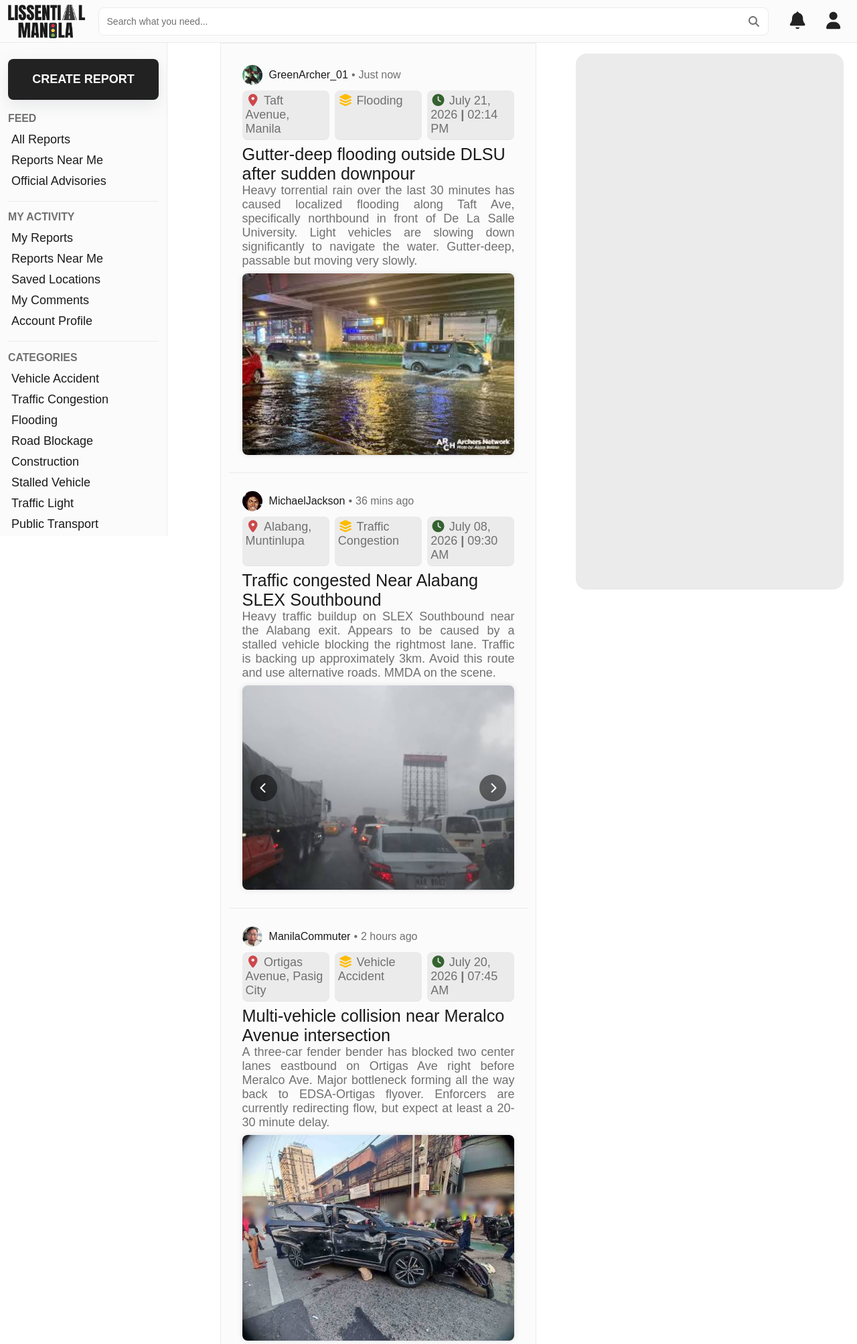
After one commit to itzflorence/IT-PROG-LissentialManila, a PHP site: page / in a window 1280 px wide. The commit adds this page. Shown: the top 2006 px of the page at 67% size. Run offline with PHP 8.4, Linux system fonts and the light colour scheme; some libraries are stand-ins or nearby versions; some web fonts are replaced.

Commit message:
fix: correct image source paths and improve HTML structure across multiple files

```diff
--- /dev/null
+++ b/index.php
@@ -0,0 +1,302 @@
+<!DOCTYPE html>
+<html lang="en">
+
+<head>
+    <meta charset="UTF-8">
+    <meta name="viewport" content="width=device-width, initial-scale=1.0">
+    <title>LissentialManila</title>
+    <link rel="stylesheet" href="style/user/home.css">
+    <link rel="stylesheet" href="https://cdnjs.cloudflare.com/ajax/libs/font-awesome/7.0.1/css/all.min.css"
+        integrity="sha512-2SwdPD6INVrV/lHTZbO2nodKhrnDdJK9/kg2XD1r9uGqPo1cUbujc+IYdlYdEErWNu69gVcYgdxlmVmzTWnetw=="
+        crossorigin="anonymous" referrerpolicy="no-referrer" />
+    <link rel="stylesheet" href="style/shared/post.css">
+
+    <script src="pages/shared-js/media-carousel.js" defer></script>
+</head>
+
+<body>
+    <nav>
+        <header class="navbar">
+            <div class="navbar-logo">
+                <a href="index.php">
+                    <img src="assets/LOGO/logo_normal.png" alt="LissentialManila Logo">
+                </a>
+            </div>
+
+            <div class="searchbar">
+                <input type="search" placeholder="Search what you need...">
+                <i class="fa-solid fa-magnifying-glass"></i>
+            </div>
+
+            <div class="icon-button-wrapper">
+                <button type="button" class="icon-button">
+                    <i class="fa-solid fa-bell"></i>
+                </button>
+
+                <button type="button" class="icon-button">
+                    <i class="fa-solid fa-user"></i>
+                </button>
+            </div>
+        </header>
+
+        <aside class="sidebar">
+            <div class="create-report">
+                <button>CREATE REPORT</button>
+            </div>
+
+            <div class="sidebar-options-wrapper">
+                <span class="sidebar-title">FEED</span>
+                <div class="sidebar-options">
+                    <a href="index.php">All Reports</a>
+                    <a href="#">Reports Near Me</a>
+                    <a href="#">Official Advisories</a>
+                </div>
+                <hr>
+            </div>
+
+            <div class="sidebar-options-wrapper">
+                <span class="sidebar-title">MY ACTIVITY</span>
+                <div class="sidebar-options">
+                    <a href="#">My Reports</a>
+                    <a href="#">Reports Near Me</a>
+                    <a href="#">Saved Locations</a>
+                    <a href="#">My Comments</a>
+                    <a href="#">Account Profile</a>
+                </div>
+                <hr>
+            </div>
+
+            <div class="sidebar-options-wrapper">
+                <span class="sidebar-title">CATEGORIES</span>
+                <div class="sidebar-options">
+                    <a href="#">Vehicle Accident</a>
+                    <a href="#">Traffic Congestion</a>
+                    <a href="#">Flooding</a>
+                    <a href="#">Road Blockage</a>
+                    <a href="#">Construction</a>
+                    <a href="#">Stalled Vehicle</a>
+                    <a href="#">Traffic Light</a>
+                    <a href="#">Public Transport</a>
+                    <a href="#">Other</a>
+                </div>
+                <hr>
+            </div>
+
+            <div class="sidebar-options-wrapper">
+                <span class="sidebar-title">THREADS</span>
+                <div class="sidebar-options">
+                    <a href="#">Active</a>
+                    <a href="#">Resolved</a>
+                    <a href="#">Archived</a>
+                </div>
+            </div>
+
+            <span class="copyright-footer">IT-PROG © 2026. All rights reserved.</span>
+        </aside>
+    </nav>
+
+    <aside class="threads-wrapper"></aside>
+
+    <div class="main-wrapper">
+        <main>
+            <a href="pages/user/user-report.php" class="post-link">
+                <section class="post">
+                    <div class="profile-details">
+                        <div class="post-pfp"><img src="assets/user_images/user1.jpg" alt=""></div>
+                        <span class="username">GreenArcher_01</span>
+                        <span>•</span>
+                        <span class="hours-ago">Just now</span>
+                    </div>
+
+                    <div class="post-details">
+                        <div class="post-details-box">
+                            <i class="fa-solid fa-location-dot" style="color: var(--colorRed);"></i>
+                            <span>Taft Avenue, Manila</span>
+                        </div>
+
+                        <div class="post-details-box post-details-box-category">
+                            <i class="fa-solid fa-layer-group" style="color: var(--colorYellow);"></i>
+                            <span>Flooding</span>
+                        </div>
+
+                        <div class="post-details-box">
+                            <i class="fa-solid fa-clock" style="color: var(--colorGreen);"></i>
+                            <span>July 21, 2026</span> | <span>02:14 PM</span>
+                        </div>
+                    </div>
+
+                    <div class="post-title-and-description">
+                        <h2><span class="post-title">Gutter-deep flooding outside DLSU after sudden downpour</span></h2>
+                        <span class="post-description">Heavy torrential rain over the last 30 minutes has caused localized flooding along Taft Ave, specifically northbound in front of De La Salle University. Light vehicles are slowing down significantly to navigate the water. Gutter-deep, passable but moving very slowly.</span>
+                    </div>
+
+                    <div class="post-media-carousel">
+                        <div class="carousel-container">
+                            <div class="carousel-slide">
+                                <img src="assets/report_media/media1-1.jfif" alt="">
+                            </div>
+                        </div>
+                    </div>
+                </section>
+            </a>
+            <hr>
+
+            <a href="pages/user/user-report.php?id=2" class="post-link">
+                <section class="post">
+                    <div class="profile-details">
+                        <div class="post-pfp"><img src="assets/user_images/user2.jpg" alt=""></div>
+                        <span class="username">MichaelJackson</span>
+                        <span>•</span>
+                        <span class="hours-ago">36 mins ago</span>
+                    </div>
+
+                    <div class="post-details">
+                        <div class="post-details-box">
+                            <i class="fa-solid fa-location-dot" style="color: var(--colorRed);"></i>
+                            <span>Alabang, Muntinlupa</span>
+                        </div>
+
+                        <div class="post-details-box post-details-box-category">
+                            <i class="fa-solid fa-layer-group" style="color: var(--colorYellow);"></i>
+                            <span>Traffic Congestion</span>
+                        </div>
+
+                        <div class="post-details-box">
+                            <i class="fa-solid fa-clock" style="color: var(--colorGreen);"></i>
+                            <span>July 08, 2026</span> | <span>09:30 AM</span>
+                        </div>
+                    </div>
+
+                    <div class="post-title-and-description">
+                        <h2><span class="post-title">Traffic congested Near Alabang SLEX Southbound</span></h2>
+                        <span class="post-description">Heavy traffic buildup on SLEX Southbound near the Alabang exit. Appears to be caused by a stalled vehicle blocking the rightmost lane. Traffic is backing up approximately 3km. Avoid this route and use alternative roads. MMDA on the scene.</span>
+                    </div>
+
+                    <div class="post-media-carousel">
+                        <div class="carousel-container">
+                            <div class="carousel-slide">
+                                <img src="assets/report_media/media2-1.jpg" alt="">
+                            </div>
+                            <div class="carousel-slide">
+                                <img src="assets/report_media/media2-2.jfif" alt="">
+                            </div>
+                            <div class="carousel-slide">
+                                <img src="assets/report_media/media2-3.jpg" alt="">
+                            </div>
+                            <div class="carousel-slide">
+                                <video src="assets/report_media/media2-4.mp4" controls muted playsinline></video>
+                            </div>
+                        </div>
+
+                        <button class="carousel-btn prev" aria-label="Previous slide" onclick="moveCarousel(this, -1)">
+                            <i class="fa-solid fa-chevron-left"></i>
+                        </button>
+                        <button class="carousel-btn next" aria-label="Next slide" onclick="moveCarousel(this, 1)">
+                            <i class="fa-solid fa-chevron-right"></i>
+                        </button>
+                    </div>
+                </section>
+            </a>
+            <hr>
+
+            <a href="pages/user/user-report.php?id=3" class="post-link">
+                <section class="post">
+                    <div class="profile-details">
+                        <div class="post-pfp"><img src="assets/user_images/user3.jpg" alt=""></div>
+                        <span class="username">ManilaCommuter</span>
+                        <span>•</span>
+                        <span class="hours-ago">2 hours ago</span>
+                    </div>
+
+                    <div class="post-details">
+                        <div class="post-details-box">
+                            <i class="fa-solid fa-location-dot" style="color: var(--colorRed);"></i>
+                            <span>Ortigas Avenue, Pasig City</span>
+                        </div>
+
+                        <div class="post-details-box post-details-box-category">
+                            <i class="fa-solid fa-layer-group" style="color: var(--colorYellow);"></i>
+                            <span>Vehicle Accident</span>
+                        </div>
+
+                        <div class="post-details-box">
+                            <i class="fa-solid fa-clock" style="color: var(--colorGreen);"></i>
+                            <span>July 20, 2026</span> | <span>07:45 AM</span>
+                        </div>
+                    </div>
+
+                    <div class="post-title-and-description">
+                        <h2><span class="post-title">Multi-vehicle collision near Meralco Avenue intersection</span></h2>
+                        <span class="post-description">A three-car fender bender has blocked two center lanes eastbound on Ortigas Ave right before Meralco Ave. Major bottleneck forming all the way back to EDSA-Ortigas flyover. Enforcers are currently redirecting flow, but expect at least a 20-30 minute delay.</span>
+                    </div>
+
+                    <div class="post-media-carousel">
+                        <div class="carousel-container">
+                            <div class="carousel-slide">
+                                <img src="assets/report_media/media3-1.jfif" alt="">
+                            </div>
+                        </div>
+
+                        <button class="carousel-btn prev" aria-label="Previous slide" onclick="moveCarousel(this, -1)">
+                            <i class="fa-solid fa-chevron-left"></i>
+                        </button>
+                        <button class="carousel-btn next" aria-label="Next slide" onclick="moveCarousel(this, 1)">
+                            <i class="fa-solid fa-chevron-right"></i>
+                        </button>
+                    </div>
+                </section>
+            </a>
+            <hr>
+
+            <a href="pages/user/user-report.php?id=4" class="post-link">
+                <section class="post">
+                    <div class="profile-details">
+                        <div class="post-pfp"><img src="assets/user_images/user4.jpg" alt=""></div>
+                        <span class="username">NightOwl_Driver</span>
+                        <span>•</span>
+                        <span class="hours-ago">Yesterday</span>
+                    </div>
+
+                    <div class="post-details">
+                        <div class="post-details-box">
+                            <i class="fa-solid fa-location-dot" style="color: var(--colorRed);"></i>
+                            <span>Katipunan, Quezon City</span>
+                        </div>
+
+                        <div class="post-details-box post-details-box-category">
+                            <i class="fa-solid fa-layer-group" style="color: var(--colorYellow);"></i>
+                            <span>Road Blockage</span>
+                        </div>
+
+                        <div class="post-details-box">
+                            <i class="fa-solid fa-clock" style="color: var(--colorGreen);"></i>
+                            <span>July 20, 2026</span> | <span>10:15 PM</span>
+                        </div>
+                    </div>
+
+                    <div class="post-title-and-description">
+                        <h2><span class="post-title">Emergency re-blocking near Ateneo Gate 3 Northbound</span></h2>
+                        <span class="post-description">DPWH has unexpectedly blocked off the leftmost lane for urgent asphalt repairs just past the flyover. Heavy machinery is occupying the lane. Tailback is already reaching Aurora Boulevard underpass. Expect slow-moving traffic until early morning.</span>
+                    </div>
+
+                    <div class="post-media-carousel">
+                        <div class="carousel-container">
+                            <div class="carousel-slide">
+                                <img src="assets/report_media/media4-1.png" alt="">
+                            </div>
+                        </div>
+
+                        <button class="carousel-btn prev" aria-label="Previous slide" onclick="moveCarousel(this, -1)">
+                            <i class="fa-solid fa-chevron-left"></i>
+                        </button>
+                        <button class="carousel-btn next" aria-label="Next slide" onclick="moveCarousel(this, 1)">
+                            <i class="fa-solid fa-chevron-right"></i>
+                        </button>
+                    </div>
+                </section>
+            </a>
+        </main>
+    </div>
+</body>
+
+</html>
--- a/pages/auth/login.php
+++ b/pages/auth/login.php
@@ -11,7 +11,7 @@
 <body>
 <div class="landing-container">
     <header class="landing-header">
-        ../../assets/LOGO/logo_flat.pngo_flat.png" alt="">
+        <img src="../../assets/LOGO/logo_flat.png" alt="">
     </header>
 
     <main class="auth-box">
--- a/pages/auth/register.php
+++ b/pages/auth/register.php
@@ -14,7 +14,7 @@
 <body>
     <div class="landing-container">
         <header class="landing-header">
-            ../../assets/LOGO/logo_flat.pngo_flat.png" alt="">
+            <img src="../../assets/LOGO/logo_flat.png" alt="">
         </header>
 
         <main class="auth-box">
```
Also changed, not shown: pages/user/user-home.php (+32 -23 lines), pages/user/user-report.php (+9 -22 lines).
